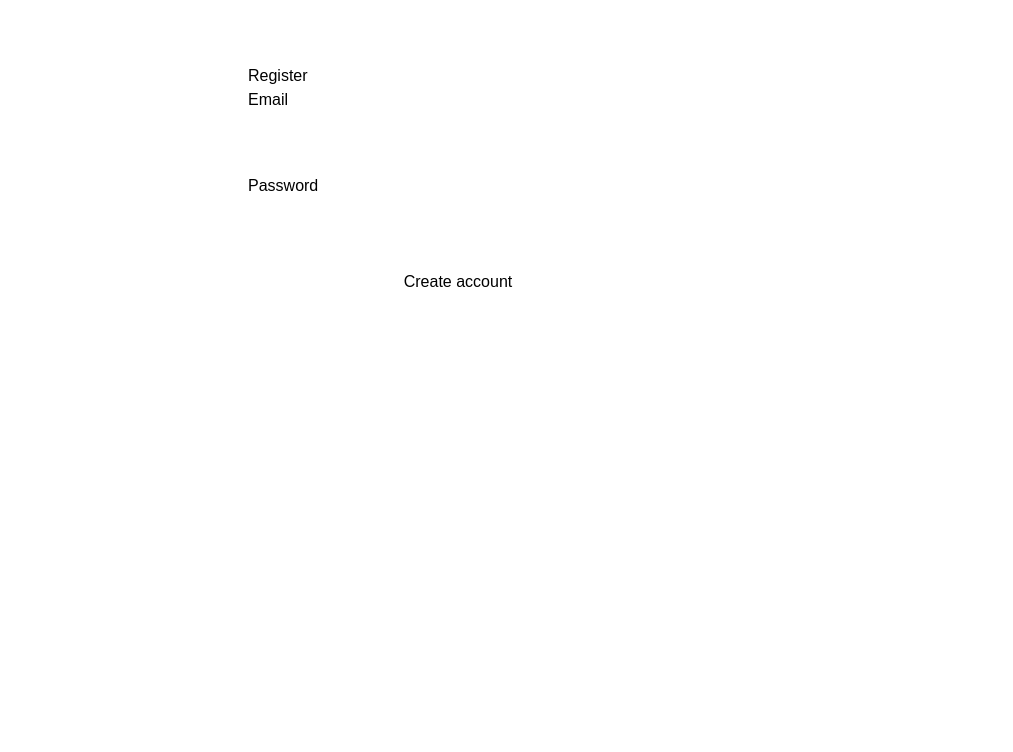
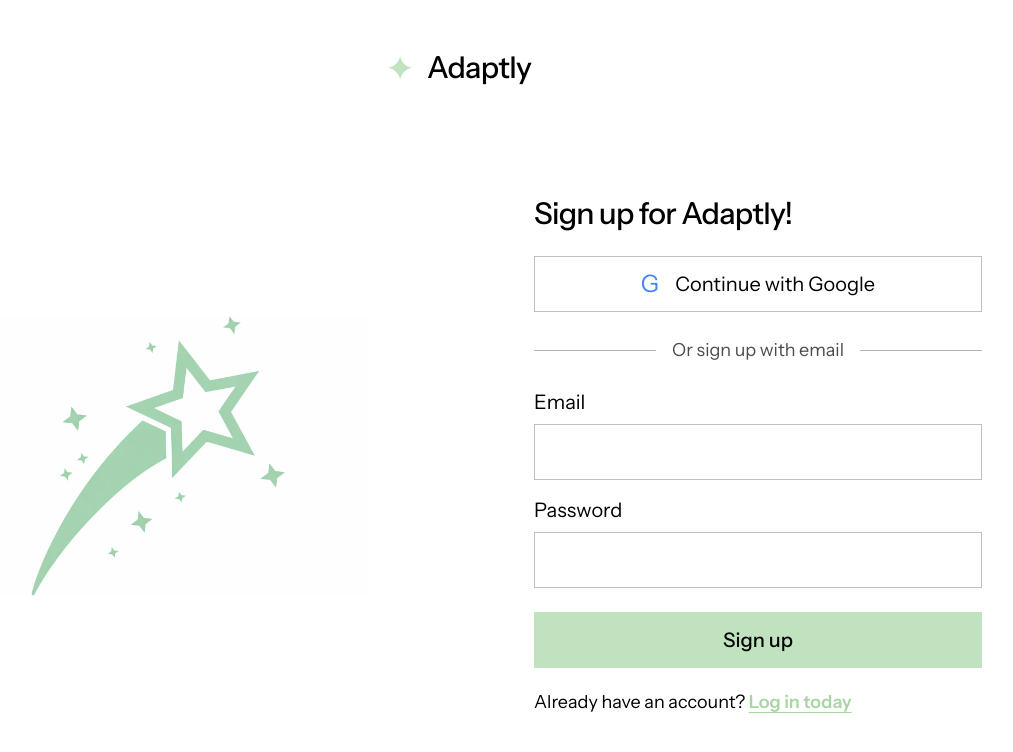
Before and after one commit to kguillen04/CPSC-4900-Senior-Project, a React (Vite) app in the folder client/: page /register in a window 1280 px wide. Shown: the top 752 px of the page, without its empty margins (182-1195 px from the left). Built offline with nearby package versions, Linux system fonts and the light colour scheme.

Commit message:
Frontend: Landing + Sign Up + Log In Aesthetic Changes

```diff
--- a/client/src/components/Navbar.jsx
+++ b/client/src/components/Navbar.jsx
@@ -1,17 +1,26 @@
-import { NavLink } from "react-router-dom";
+import { useNavigate } from "react-router-dom";
 
 export default function Navbar() {
+  const navigate = useNavigate();
+
   return (
-    <div>
-      <nav className="flex justify-between items-center mb-6">
-        <NavLink to="/">
-          <img alt="MongoDB logo" className="h-10 inline" src="https://d3cy9zhslanhfa.cloudfront.net/media/3800C044-6298-4575-A05D5C6B7623EE37/4B45D0EC-3482-4759-82DA37D8EA07D229/webimage-8A27671A-8A53-45DC-89D7BF8537F15A0D.png"></img>
-        </NavLink>
+    <nav className="flex items-center justify-between border-b border-primary/60 px-8 py-5">
+      <div
+        onClick={() => navigate("/")}
+        className="flex cursor-pointer items-center gap-3"
+      >
+        <div className="text-4xl leading-none text-primary">✦</div>
+        <h1 className="text-3xl font-medium tracking-tight text-black">
+          Adaptly
+        </h1>
+      </div>
 
-        <NavLink className="inline-flex items-center justify-center whitespace-nowrap text-md font-medium ring-offset-background transition-colors focus-visible:outline-none focus-visible:ring-2 focus-visible:ring-ring focus-visible:ring-offset-2 disabled:pointer-events-none disabled:opacity-50 border border-input bg-background hover:bg-slate-100 h-9 rounded-md px-3" to="/create">
-          Create Employee
-        </NavLink>
-      </nav>
-    </div>
+      <button
+        onClick={() => navigate("/login")}
+        className="rounded-2xl bg-primary px-5 py-2.5 text-lg font-medium text-black transition hover:scale-[1.02] hover:bg-primary-dark"
+      >
+        Log in
+      </button>
+    </nav>
   );
 }
--- a/client/src/index.css
+++ b/client/src/index.css
@@ -1 +1,15 @@
+@import url("https://fonts.googleapis.com/css2?family=Instrument+Sans:wght@400;500;600;700&display=swap");
 @import "tailwindcss";
+
+@theme {
+  --font-sans: "Instrument Sans", sans-serif;
+  --color-primary: #C1E2BE;
+  --color-primary-dark: #A9D5A5;
+  --color-page: #efefef;
+}
+
+html,
+body,
+#root {
+  font-family: var(--font-sans);
+}
--- a/client/src/pages/Landing.jsx
+++ b/client/src/pages/Landing.jsx
@@ -1,24 +1,32 @@
 import { useNavigate } from "react-router-dom";
+import Navbar from "../components/Navbar";
 
 export default function Landing() {
-    const navigate = useNavigate();
+  return (
+    <div className="min-h-screen bg-page">
+      <div className="flex min-h-screen flex-col bg-white">
+        <Navbar />
 
-    return (
-        <div style={{ textAlign: "center", marginTop: 80, fontFamily: "sans-serif" }}>
-        <h1>Adaptive Learning Platform</h1>
+        <main className="flex flex-1 items-center justify-center px-6">
+          <section className="flex max-w-3xl flex-col items-center text-center">
+            <div className="mb-5 text-7xl leading-none text-primary">✦</div>
 
-        <p style={{ marginTop: 12 }}>
-            Improve your programming skills with adaptive quizzes.
-        </p>
+            <h1 className="text-6xl font-medium tracking-tight text-black sm:text-7xl">
+              Adaptly
+            </h1>
 
-        <div style={{ marginTop: 30, display: "flex", gap: 16, justifyContent: "center" }}>
-            <button
-            onClick={() => navigate("/login")}
-            style={{ padding: 12, fontSize: 16 }}
-            >
-            Login
-            </button>
-        </div>
-        </div>
-    );
+            <h2 className="mt-5 text-3xl font-medium text-primary-dark sm:text-4xl">
+              Learn. Adapt. Master.
+            </h2>
+
+            <p className="mt-6 max-w-2xl text-lg leading-8 text-neutral-500 sm:text-xl">
+              Build your programming skills through personalized practice that
+              adapts to your progress, targets weak areas, and helps you move
+              toward mastery with confidence.
+            </p>
+          </section>
+        </main>
+      </div>
+    </div>
+  );
 }
--- a/client/src/pages/Login.jsx
+++ b/client/src/pages/Login.jsx
@@ -1,3 +1,4 @@
+import logo from "../assets/adaptly_logo.png";
 import { useState } from "react";
 import { useNavigate, Link } from "react-router-dom";
 import { postJSON } from "../api";
@@ -17,58 +18,119 @@
     setError("");
 
     try {
-            const data = await postJSON("/api/auth/login", {email, password});
+      const data = await postJSON("/api/auth/login", { email, password });
+
       localStorage.setItem(
         "user",
-                JSON.stringify({ userId: data.userId, email: data.email})
+        JSON.stringify({ userId: data.userId, email: data.email })
       );
+
+      if (onAuth) onAuth(data);
       navigate("/dashboard");
-        }
-        catch (err) {
-            setError(err.message);
+    } catch (err) {
+      setError(err.message || "Unable to sign in.");
     } finally {
       setLoading(false);
     }
   }
 
   return (
-        <div style={{ maxWidth: 420, margin: "40px auto", fontFamily: "sans-serif" }}>
-        <h2>Login</h2>
+    <div className="min-h-screen bg-page">
+      <div className="flex min-h-screen flex-col bg-white">
+        <div className="flex justify-center pt-6">
+          <Link to="/" className="flex items-center gap-3">
+            <span className="text-4xl text-primary">✦</span>
+            <span className="text-3xl font-medium tracking-tight">
+              Adaptly
+            </span>
+          </Link>
+        </div>
 
-        <form onSubmit={handleSubmit} style={{ display: "grid", gap: 12 }}>
-            <label>
-            Email
+        <main className="flex flex-1 items-center justify-center px-10 py-10">
+          <div className="grid w-full max-w-6xl grid-cols-1 items-center gap-12 lg:grid-cols-2">
+
+            <section className="hidden justify-center lg:flex">
+              {/* <div className="text-[18rem] leading-none text-primary/80">
+                ✦
+              </div> */}
+              <img
+                src={logo}
+                alt="Adaptly Logo"
+                className="w-[420px] object-contain opacity-90"
+              />
+            </section>
+
+            {/* Form */}
+            <section className="mx-auto flex w-full max-w-md flex-col">
+              <h1 className="mb-6 text-3xl font-medium tracking-tight">
+                Log in now!
+              </h1>
+
+              <button
+                type="button"
+                className="flex h-14 w-full items-center justify-center gap-4 border border-black/25 bg-white text-xl transition hover:bg-neutral-50"
+              >
+                <span className="text-2xl text-[#4285F4]">G</span>
+                Continue with Google
+              </button>
+
+              {/* Divider */}
+              <div className="my-6 flex items-center gap-4 text-lg text-black/70">
+                <div className="h-px flex-1 bg-black/30" />
+                <span>Or log in with email</span>
+                <div className="h-px flex-1 bg-black/30" />
+              </div>
+
+              <form onSubmit={handleSubmit} className="flex flex-col gap-4">
+                <label className="flex flex-col gap-2">
+                  <span className="text-xl">Email</span>
                   <input
                     value={email}
                     onChange={(e) => setEmail(e.target.value)}
-                type="email"
+                    type="text"
                     required
-                style={{ width: "100%", padding: 10, marginTop: 6 }}
+                    className="h-14 border border-black/25 px-4 text-lg outline-none focus:border-primary"
                   />
                 </label>
 
-            <label>
-            Password
+                <label className="flex flex-col gap-2">
+                  <span className="text-xl">Password</span>
                   <input
                     value={password}
                     onChange={(e) => setPassword(e.target.value)}
                     type="password"
                     required
                     minLength={6}
-                style={{ width: "100%", padding: 10, marginTop: 6 }}
+                    className="h-14 border border-black/25 px-4 text-lg outline-none focus:border-primary"
                   />
                 </label>
 
-            <button disabled={loading} style={{ padding: 10 }}>
-            {loading ? "Signing in..." : "Sign in"}
+                {error && (
+                  <div className="text-sm text-red-600">{error}</div>
+                )}
+
+                <button
+                  type="submit"
+                  disabled={loading}
+                  className="mt-2 h-14 bg-primary text-xl font-medium transition hover:bg-primary-dark disabled:opacity-70"
+                >
+                  {loading ? "Logging in..." : "Log in"}
                 </button>
+              </form>
 
-            {error && <div style={{ color: "crimson" }}>{error}</div>}
-
-            <div style={{ fontSize: 14 }}>
-            No account? <Link to="/register">Register</Link>
+              <p className="mt-5 text-lg">
+                Don’t have an account?{" "}
+                <Link
+                  to="/register"
+                  className="font-semibold text-primary-dark underline underline-offset-4"
+                >
+                  Sign up today
+                </Link>
+              </p>
+            </section>
           </div>
-        </form>
+        </main>
+      </div>
     </div>
   );
 }
--- a/client/src/pages/Register.jsx
+++ b/client/src/pages/Register.jsx
@@ -1,6 +1,7 @@
+import logo from "../assets/adaptly_logo.png";
 import { useState } from "react";
 import { useNavigate, Link } from "react-router-dom";
-import { postJSON } from "../api.js"
+import { postJSON } from "../api.js";
 
 export default function Register({ onAuth }) {
   const navigate = useNavigate();
@@ -23,52 +24,110 @@
         "user",
         JSON.stringify({
           userId: data.userId,
-                    email: email,
+          email: data.email ?? email,
         })
       );
 
+      if (onAuth) onAuth(data);
       navigate("/dashboard");
     } catch (err) {
-            setError(err.message);
+      setError(err.message || "Unable to create account.");
     } finally {
       setLoading(false);
     }
   }
 
   return (
-        <div style={{ maxWidth: 420, margin: "40px auto", fontFamily: "sans-serif" }}>
-        <h2>Register</h2>
+    <div className="min-h-screen bg-page">
+      <div className="flex min-h-screen flex-col bg-white">
+        <div className="flex justify-center pt-6">
+          <Link to="/" className="flex items-center gap-3">
+            <span className="text-4xl text-primary">✦</span>
+            <span className="text-3xl font-medium tracking-tight">
+              Adaptly
+            </span>
+          </Link>
+        </div>
 
-        <form onSubmit={handleSubmit} style={{ display: "grid", gap: 12 }}>
-            <label>
-            Email
+        <main className="flex flex-1 items-center justify-center px-10 py-10">
+          <div className="grid w-full max-w-6xl grid-cols-1 items-center gap-12 lg:grid-cols-2">
+            <section className="hidden justify-center lg:flex">
+              <img
+                src={logo}
+                alt="Adaptly logo"
+                className="w-[420px] object-contain opacity-90"
+              />
+            </section>
+
+            <section className="mx-auto flex w-full max-w-md flex-col">
+              <h1 className="mb-6 text-3xl font-medium tracking-tight">
+                Sign up for Adaptly!
+              </h1>
+
+              <button
+                type="button"
+                className="flex h-14 w-full items-center justify-center gap-4 border border-black/25 bg-white text-xl transition hover:bg-neutral-50"
+              >
+                <span className="text-2xl text-[#4285F4]">G</span>
+                Continue with Google
+              </button>
+
+              <div className="my-6 flex items-center gap-4 text-lg text-black/70">
+                <div className="h-px flex-1 bg-black/30" />
+                <span>Or sign up with email</span>
+                <div className="h-px flex-1 bg-black/30" />
+              </div>
+
+              <form onSubmit={handleSubmit} className="flex flex-col gap-4">
+                <label className="flex flex-col gap-2">
+                  <span className="text-xl">Email</span>
                   <input
                     value={email}
                     onChange={(e) => setEmail(e.target.value)}
                     type="email"
                     required
-                style={{ width: "100%", padding: 10, marginTop: 6 }}
+                    className="h-14 border border-black/25 px-4 text-lg outline-none focus:border-primary"
                   />
                 </label>
 
-            <label>
-            Password
+                <label className="flex flex-col gap-2">
+                  <span className="text-xl">Password</span>
                   <input
                     value={password}
                     onChange={(e) => setPassword(e.target.value)}
                     type="password"
                     required
                     minLength={6}
-                style={{ width: "100%", padding: 10, marginTop: 6 }}
+                    className="h-14 border border-black/25 px-4 text-lg outline-none focus:border-primary"
                   />
                 </label>
 
-            <button disabled={loading} style={{ padding: 10 }}>
-            {loading ? "Creating..." : "Create account"}
+                {error && (
+                  <div className="text-sm text-red-600">{error}</div>
+                )}
+
+                <button
+                  type="submit"
+                  disabled={loading}
+                  className="mt-2 h-14 bg-primary text-xl font-medium transition hover:bg-primary-dark disabled:opacity-70"
+                >
+                  {loading ? "Creating account..." : "Sign up"}
                 </button>
+              </form>
 
-            {error && <div style={{ color: "crimson" }}>{error}</div>}
-        </form>
+              <p className="mt-5 text-lg">
+                Already have an account?{" "}
+                <Link
+                  to="/login"
+                  className="font-semibold text-primary-dark underline underline-offset-4"
+                >
+                  Log in today
+                </Link>
+              </p>
+            </section>
+          </div>
+        </main>
+      </div>
     </div>
   );
 }
```
Also changed, not shown: client/src/assets/adaptly_logo.png (added). Lines whose indentation alone changed are shown as unchanged.
